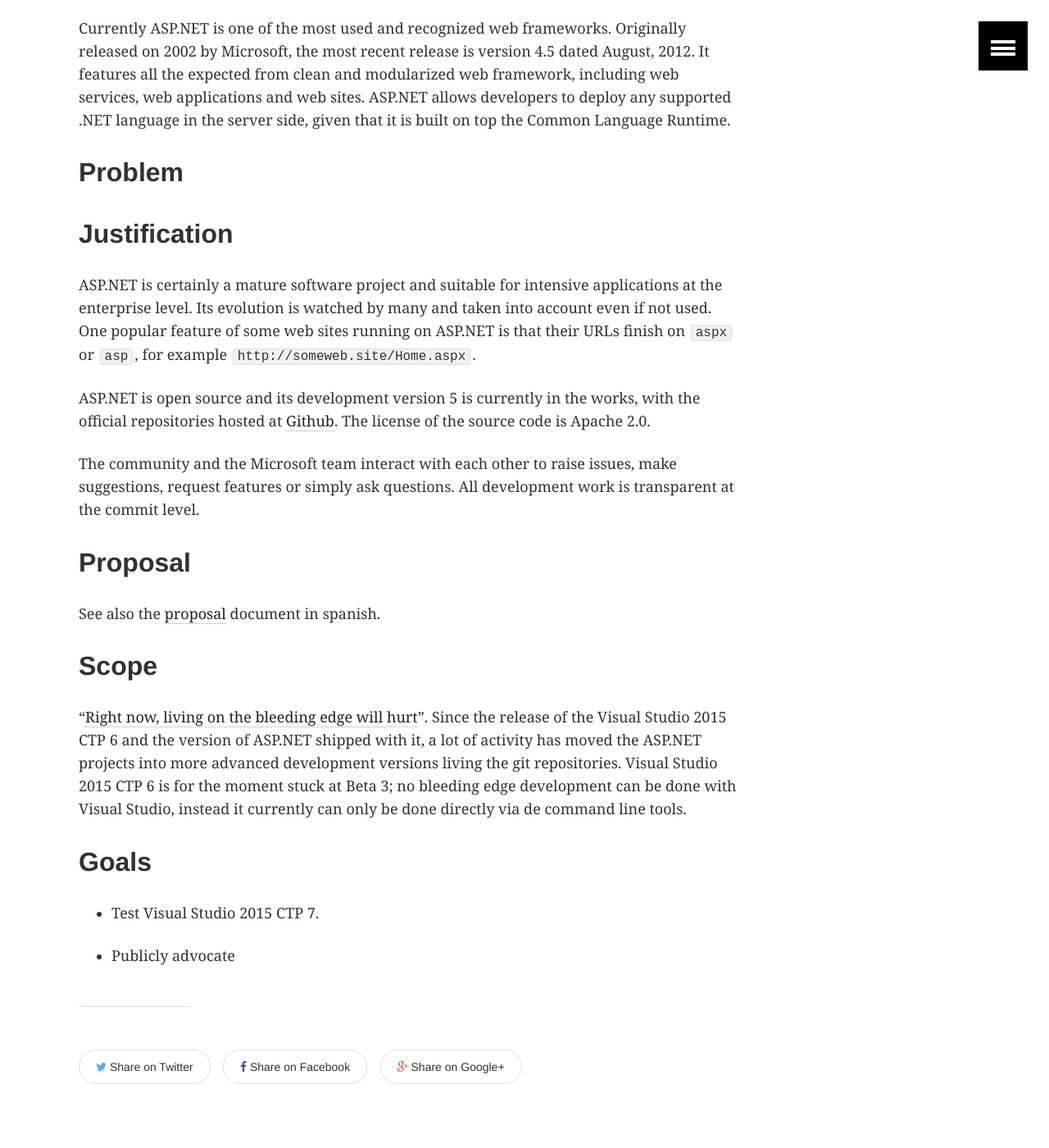
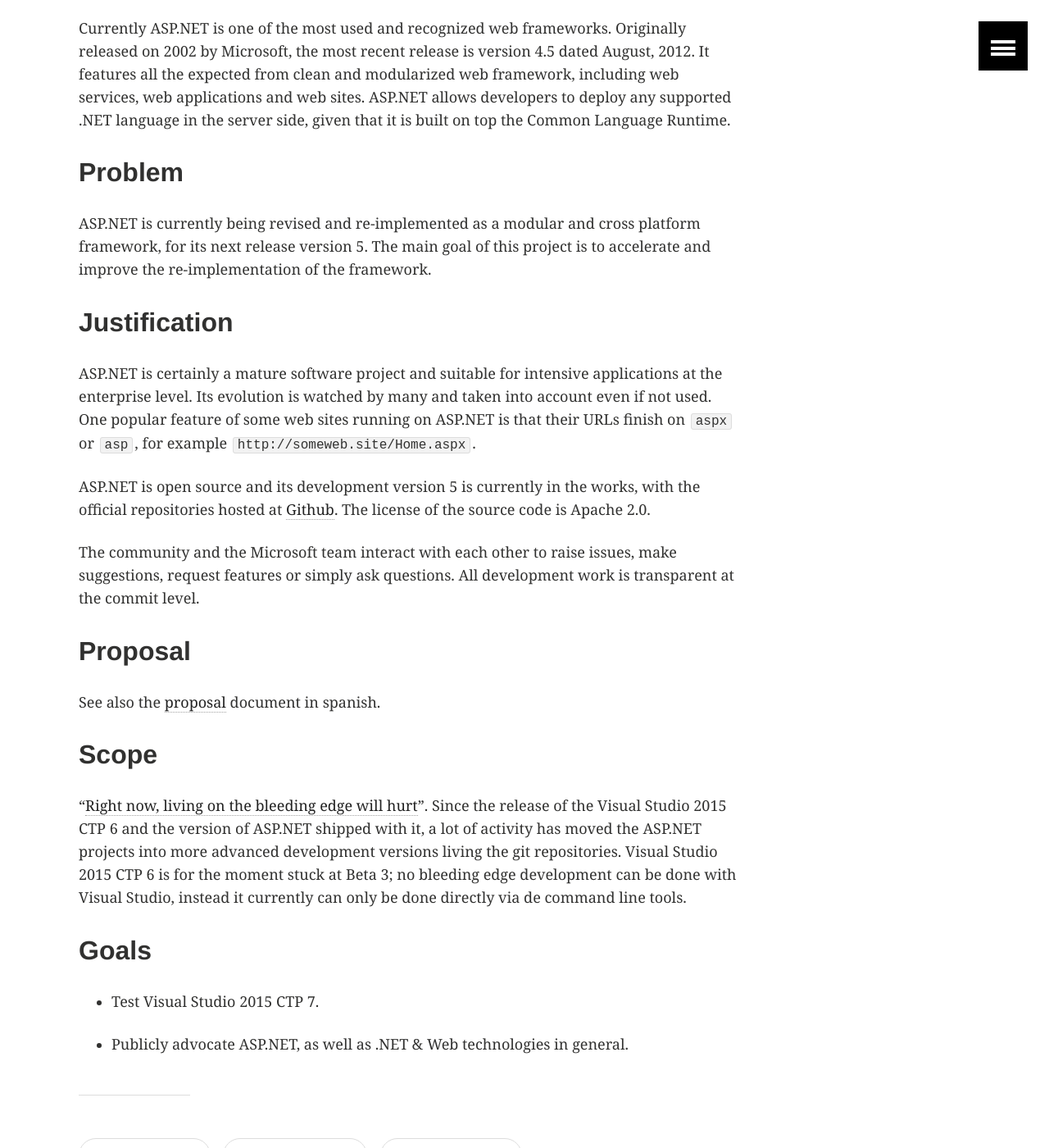
Before and after one commit to lopezpdvn/aspnet5co, a Jekyll site: the page built from introduction/index.md, in a window 1280 px wide and 1400 px high, scrolled down 667 px. Shown: the whole window at 82% size. Built offline with Jekyll 4.4.1, drawn with Linux system fonts in a browser that asks for light colours.

```diff
--- a/introduction/index.md
+++ b/introduction/index.md
@@ -18,7 +18,9 @@ given that it is built on top the Common Language Runtime.
 
 ## Problem
 
-
+ASP.NET is currently being revised and re-implemented as a modular and cross
+platform framework, for its next release version 5. The main goal of this
+project is to accelerate and improve the re-implementation of the framework.
 
 ## Justification
 
@@ -55,9 +57,7 @@ command line tools.
 
 * Test Visual Studio 2015 CTP 7.
 
-* Publicly advocate
+* Publicly advocate ASP.NET, as well as .NET & Web technologies in general.
 
 <!--
-Introducción del Proyecto debe contener
-Problemática
 -->
```
Also changed, not shown: README.md.
